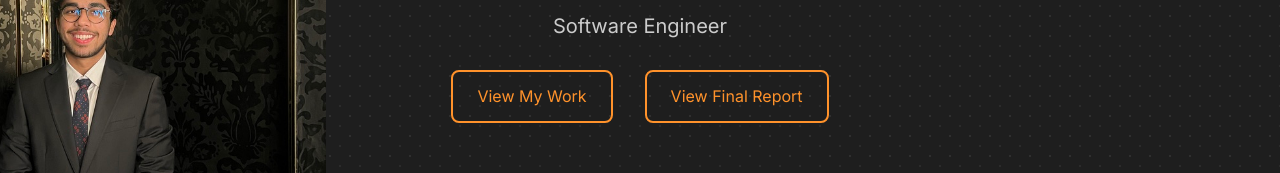
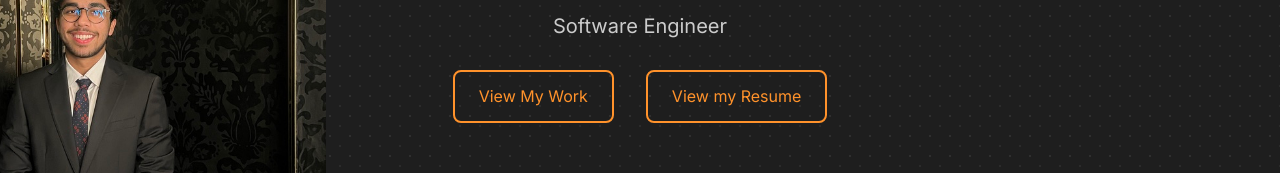
Before and after one commit to ahmadssadiq/soft-resume, a React (Create React App) app: page /#/ in a window 1280 px wide. Shown: the part 445-618 px from the top of the page. Built offline with nearby package versions, Linux system fonts and the light colour scheme.

Commit message:
fixed a typo in the hero

```diff
--- a/src/components/Hero.js
+++ b/src/components/Hero.js
@@ -44,7 +44,7 @@ function Hero() {
                         className="btn"
                         style={{ marginLeft: '1rem' }}
                     >
-                        View Final Report
+                        View my Resume
                     </a>
                 </div>
             </div>
```
